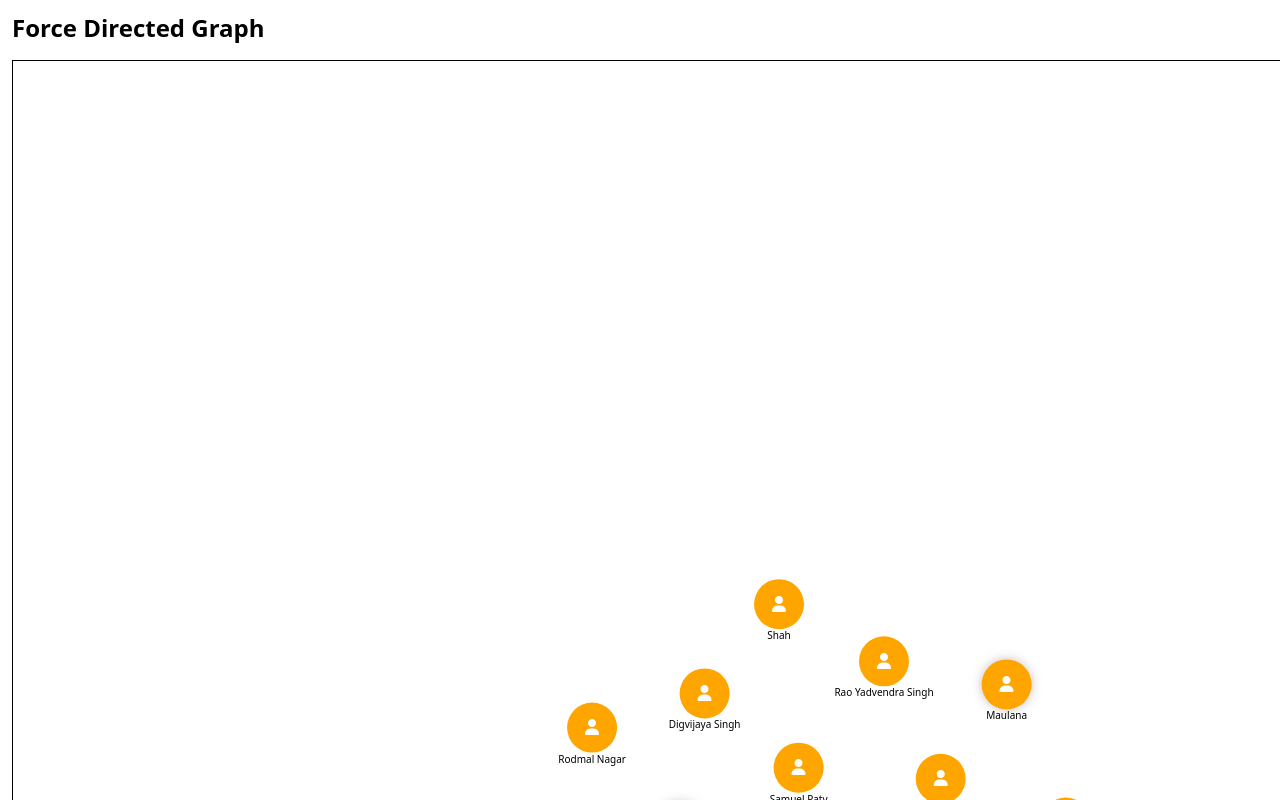
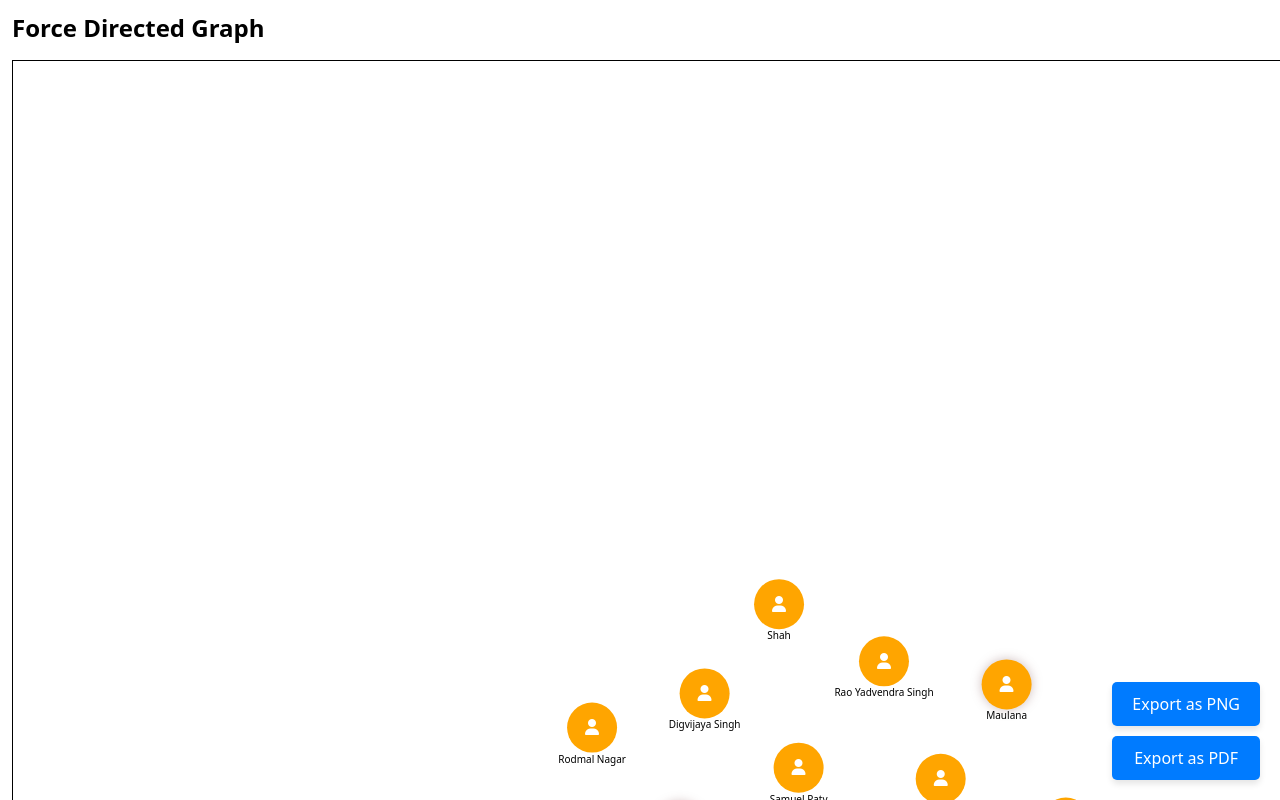
Before and after one commit to tarush7/D3-f, a React (Vite) app: page / in a window 1280 px wide. Shown: the top 800 px of the page. Built offline with nearby package versions, Linux system fonts and the light colour scheme.

Commit message:
png and pdf genration

```diff
--- a/src/Components/ForceGraph.jsx
+++ b/src/Components/ForceGraph.jsx
@@ -1,7 +1,12 @@
-// Import React, D3, and GSAP
+// Import React, D3, GSAP, saveSvgAsPng, and jsPDF
 import React, { useEffect, useRef, useState } from 'react';
 import * as d3 from 'd3';
 import { gsap } from 'gsap';
+import { saveSvgAsPng } from 'save-svg-as-png'; // Import SaveSvgAsPng
+import { jsPDF } from 'jspdf'; // Import jsPDF for exporting to PDF
+import { svgAsPngUri } from 'save-svg-as-png'; // Import svgAsPngUri from save-svg-as-png
+import html2canvas from 'html2canvas'; // Import html2canvas
+import { svg2pdf } from 'svg2pdf.js'; // Import svg2pdf for SVG to PDF conversion
 import rawData from '../assets/newJSON.json';
 import '@fortawesome/fontawesome-free/css/all.min.css'; // Import FontAwesome CSS
 
@@ -147,10 +152,6 @@ const extractRelations = (data, profileName) => {
     });
   });
 
-  // Console log the nodes and links for debugging
-  console.log('Nodes:', nodes);
-  console.log('Links:', links);
-
   return { nodes, links };
 };
 
@@ -161,7 +162,6 @@ const ForceGraph = () => {
 
   // Get profiles with relations to other profiles
   const relatedProfiles = findProfilesWithRelationsToOtherProfiles(jsonData);
-  console.log('Profiles with relations to other profiles:', relatedProfiles);
 
   useEffect(() => {
     const width = 1600;
@@ -182,18 +182,13 @@ const ForceGraph = () => {
         });
         acc.links.push(...links);
         return acc;
-      }, { nodes: extractProfileNames(jsonData).map(name => ({ id: name, type: 'profile' })), links: [] });  // Ensure initial nodes are objects
+      }, { nodes: extractProfileNames(jsonData).map(name => ({ id: name, type: 'profile' })), links: [] });
 
       setGraphData({ nodes, links });
 
       const simulation = d3.forceSimulation(nodes)
         .force('link', d3.forceLink(links).id(d => d.id).strength(0.5).distance(400))
-        .force('charge', d3.forceManyBody().strength(d => {
-          if (d.type === 'profile' && selectedProfiles.length > 0) {
-            return selectedProfiles.includes(d.id) ? -200 : -100;
-          }
-          return -30;
-        }))
+        .force('charge', d3.forceManyBody().strength(d => (d.type === 'profile' && selectedProfiles.length > 0) ? (selectedProfiles.includes(d.id) ? -200 : -100) : -30))
         .force('center', d3.forceCenter(width / 2, height / 2))
         .force('collide', d3.forceCollide().radius(30).strength(0.5));
 
@@ -216,14 +211,13 @@ const ForceGraph = () => {
         .attr('stroke-opacity', 0.6)
         .attr('stroke-width', 1.5);
 
-      // Add Font Awesome arrow icon at the edge of the target node
       link.append('text')
-        .attr('font-family', 'FontAwesome') // Set FontAwesome as the font
-        .attr('font-size', '16px') // Adjust the size as needed
+        .attr('font-family', 'FontAwesome')
+        .attr('font-size', '16px')
         .attr('text-anchor', 'middle')
-        .attr('dy', '.35em') // Adjust arrow positioning on the y-axis for overlap
-        .text('\uf061') // Right arrow FontAwesome icon (fa-arrow-right)
-        .attr('fill', '#666'); // Set the color of the arrow
+        .attr('dy', '.35em')
+        .text('\uf061')
+        .attr('fill', '#666');
 
       link.append('text')
         .attr('class', 'link-label')
@@ -239,8 +233,7 @@ const ForceGraph = () => {
         .call(d3.drag()
           .on('start', dragstarted)
           .on('drag', dragged)
-          .on('end', dragended)
-        )
+          .on('end', dragended))
         .on('click', (event, d) => {
           if (d.type === 'profile') {
             if (!selectedProfiles.includes(d.id)) {
@@ -251,11 +244,10 @@ const ForceGraph = () => {
           }
         });
 
-      // Add nodes and check if they have relations to other profiles
       node.append('circle')
         .attr('r', d => d.type === 'profile' ? 25 : 20)
         .attr('fill', d => d.type === 'profile' ? 'orange' : '#69b3a2')
-        .attr('class', d => d.type === 'profile' && relatedProfiles.includes(d.id) ? 'related-glow' : '');  // Apply glow effect to related profile nodes only
+        .attr('class', d => d.type === 'profile' && relatedProfiles.includes(d.id) ? 'related-glow' : '');
 
       node.append('text')
         .attr('font-family', 'FontAwesome')
@@ -285,29 +277,21 @@ const ForceGraph = () => {
         link.select('text')
           .each(function (d) {
             const arrow = d3.select(this);
-
-            // Calculate direction vector
             const dx = d.target.x - d.source.x;
             const dy = d.target.y - d.source.y;
             const distance = Math.sqrt(dx * dx + dy * dy);
 
-            // Prevent division by zero
             if (distance === 0) return;
 
             const ux = dx / distance;
             const uy = dy / distance;
 
-            // Get target node's radius (profile nodes have a larger radius)
             const targetRadius = d.target.type === 'profile' ? 25 : 20;
+            const arrowOffset = 8;
 
-            // Add a slight offset to position the arrow outside the node
-            const arrowOffset = 8; // Additional offset to make the arrow more visible
-
-            // Calculate arrow position at the edge of the target node, with offset
             const x_arrow = d.target.x - ux * (targetRadius + arrowOffset);
             const y_arrow = d.target.y - uy * (targetRadius + arrowOffset);
 
-            // Set arrow position and rotation
             arrow
               .attr('x', x_arrow)
               .attr('y', y_arrow)
@@ -341,23 +325,92 @@ const ForceGraph = () => {
 
     updateGraph();
 
-    // GSAP glow animation for profile nodes with relations to other profiles
     gsap.to(d3.selectAll('.related-glow').nodes(), {
       duration: 0.5,
-      repeat: -1,  // Infinite loop
-      yoyo: true,  // Reverse the animation back
-      ease: "power1.inOut",  // Smooth easing
-      repeatDelay: 0.1, // Add a brief pause between pulses
+      repeat: -1,
+      yoyo: true,
+      ease: "power1.inOut",
+      repeatDelay: 0.1,
       attr: {
-        'stroke-width': 15  // Increase the stroke width for the glow
+        'stroke-width': 15
       },
-      filter: "drop-shadow(0 0 20px #ff0000)"  // Bigger, brighter red glow
+      filter: "drop-shadow(0 0 20px #ff0000)"
     });
   }, [selectedProfiles]);
 
+  // Export as PNG function
+  const exportAsImage = () => {
+    const svgElement = svgRef.current;
+    saveSvgAsPng(svgElement, 'graph.png', { scale: 2, backgroundColor: '#ffffff' });
+  };
+
+  // **Export as PDF function using jsPDF and the PNG data URI**
+  const exportAsPdf = () => {
+    const svgElement = svgRef.current;
+
+    // Convert the SVG to PNG data URI using svgAsPngUri
+    svgAsPngUri(svgElement, { scale: 2, backgroundColor: '#ffffff' }).then((uri) => {
+      // Once the PNG is created as a data URI, we can pass it to jsPDF
+      const pdf = new jsPDF({
+        orientation: 'landscape',
+        unit: 'pt',
+        format: [svgElement.clientWidth, svgElement.clientHeight], // Set PDF size based on SVG size
+      });
+
+      const imgProps = pdf.getImageProperties(uri);
+      const pdfWidth = pdf.internal.pageSize.getWidth();
+      const pdfHeight = (imgProps.height * pdfWidth) / imgProps.width;
+
+      // Add the PNG image to the PDF
+      pdf.addImage(uri, 'PNG', 0, 0, pdfWidth, pdfHeight);
+
+      // Save the PDF
+      pdf.save('graph.pdf');
+    }).catch((error) => {
+      console.error('Error exporting as PDF:', error);
+    });
+  };
+
+
   return (
-    <svg ref={svgRef}></svg>
+    <div>
+      {/* Export Buttons */}
+      <div style={floatingButtonStyles}>
+        <button onClick={exportAsImage} style={buttonStyle}>
+          Export as PNG
+        </button>
+
+        <button onClick={exportAsPdf} style={buttonStyle}>
+          Export as PDF
+        </button>
+      </div>
+
+
+      {/* SVG Container */}
+      <svg ref={svgRef}></svg>
+    </div>
   );
 };
 
+const floatingButtonStyles = {
+  position: 'fixed',
+  right: '20px',
+  bottom: '20px',
+  display: 'flex',
+  flexDirection: 'column',
+  gap: '10px', // Space between buttons
+};
+
+const buttonStyle = {
+  padding: '10px 20px',
+  fontSize: '16px',
+  backgroundColor: '#007BFF',
+  color: '#fff',
+  border: '1px',
+  borderRadius: '5px',
+  cursor: 'pointer',
+  boxShadow: '0px 4px 6px rgba(0, 0, 0, 0.1)',
+};
+
+
 export default ForceGraph;
```
Also changed, not shown: package.json (+6 -1 lines), 1 other file (tests, documents, lock files or other folders).
